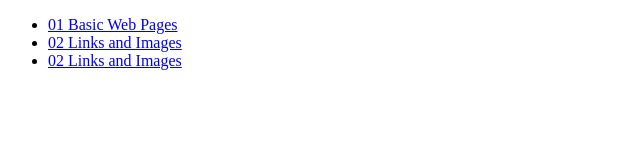
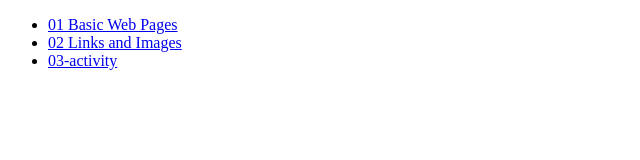
Before and after one commit to artianz225/WD82P, a plain HTML site: page index.html in a window 1280 px wide. Shown: the full height of the page, 0-640 px from the left. Drawn offline with Linux system fonts and the light colour scheme.

Commit message:
update link 3 file

```diff
--- a/index.html
+++ b/index.html
@@ -17,7 +17,7 @@
         >
       </li>
       <li>
-        <a href="../WD82P/03-activity/index.html">02 Links and Images</a>
+        <a href="../WD82P/03-activity/index.html">03-activity</a>
       </li>
     </ul>
   </body>
```
